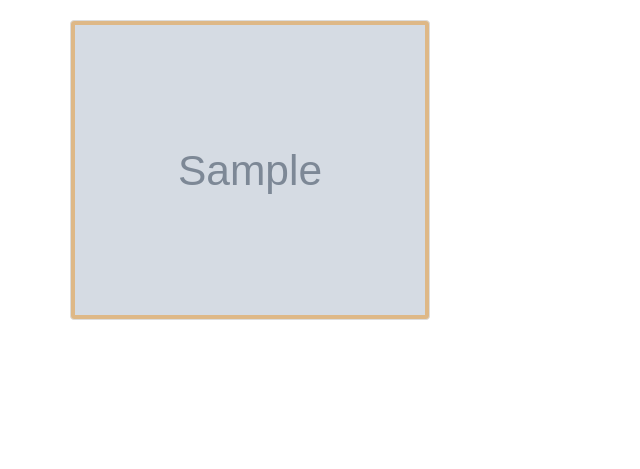
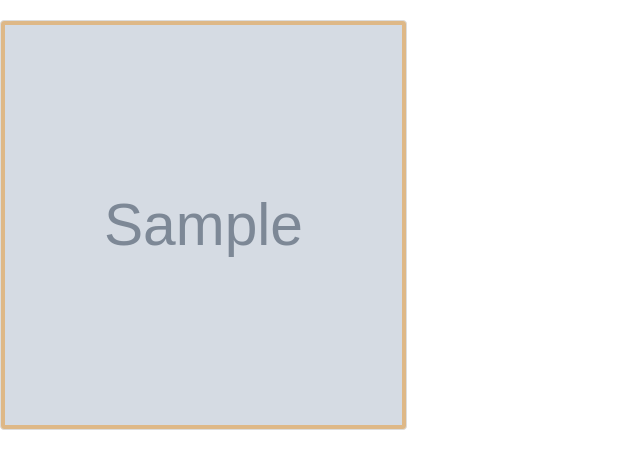
Before and after one commit to billowbashir/Galleria, a Django app: template gallery/templates/welcome.html in a window 1280 px wide. Shown: the part 52-521 px from the top of the page, without its empty margins (0-640 px from the left). Run offline with Django 3.2, Linux system fonts and the light colour scheme; the template is opened without the code that fills it: most values are stand-ins (such as "Sample title", 1, 10 or a date in 2020); grey boxes marked "Sample" are stand-in pictures; some libraries are stand-ins or nearby versions.

Commit message:
update models

```diff
--- a/gallery/templates/welcome.html
+++ b/gallery/templates/welcome.html
@@ -1,59 +1,65 @@
-{%extends 'base.html'%}
-
-{% block content %}
-{{block.super}}
-
-<div class="container">
-
-  <!-- Trigger the modal with a button -->
-  <div type="button"  data-toggle="modal" data-target="#myModal">
-    <div class="row ">
-      {%for image in images%}
-
-        <!--Display images  -->
-       <div class="col-xs-4 col-sm-4 col-md-4 col-lg-4 ">
-         <img class="image img-thumbnail"src="{{image.image.url}}"  alt="Image">
-       </div>
+{%extends 'base.html'%} {% block content %} {{block.super}}
 
 
-      {%endfor%}
-        </div>
-  </div>
-  <!-- Modal -->
-  {%for modal in modals%}
-  <div class="modal fade" id="myModal" role="dialog">
-    <div class="modal-dialog">
+<div class="row">
+  {% for image in images %}
+  <div class="col-md-4">
+    <div class="image-container">
+      <a class="img-thumbnail" href="{{image.image}}" data-image-id="{{image.id}}" data-toggle="modal" data-target="#{{image.id}}">
+                    <img src="{{ image.image.url }}" alt="Image" id="img{{image.id}}" class="img-responsive" alt="image" style="height:400px; width: 400px;">
+                </a>
+    </div>
 
-      <!-- Modal content-->
-      <div class="modal-content">
-        <div class="modal-header">
-          <button type="button" class="close" data-dismiss="modal">fungua</button>
-          <h4 class="modal-title">Modal Header</h4>
-        </div>
+    <div  class="modal fade" id="{{image.id}}">
+      <div class="modal-dialog modal-dialog-centered" style="max-width: 100px;" role="document">
+        <div class="modal-content">
+          <div class="card" style="width:400px">
+            <div class="row">
+              <div class="col-md-6 col-sm-6">
+                <h4 class="card-title">{{ image.image_name }}</h4>
+              </div>
 
-        <div class="modal-body">
-           <img  src="{{modal.image.url}}"  alt="Image">
-        </div>
 
-        <div class="modal-footer">
-          <button type="button" class="btn btn-default" data-dismiss="modal">Close</button>
+
+            </div>
+
+            <img class="card-img-top" src="{{ image.image.url }}" alt="Card image" style="width:100%" id="{{ image.image.url }}">
+            <div style="width:100%" class="card-body">
+
+              <p style="font-family: 'Lato', serif" class="card-text">description : {{image.description }}</p>
+              <p>{{ image.location }}</p>
+              <form>
+                <input type="text" id="copy" value="http:127.0.0.1:8000{{image.image.url}}">
+
+              </form>
+              <button style="border: 5px black;" type="button" class="btn btn-outline-success" onclick="myFunction()">Copy Link</button>
+              <button type="button" class="btn btn-outline-danger" data-dismiss="modal">Close</button>
+
+            </div>
+
+          </div>
         </div>
       </div>
-
     </div>
   </div>
-{%endfor%}
+  {% endfor %}
+</div>
 </div>
 <style>
-.image{
-  height: 300px;
-  width: 100%;
-  background-color: BurlyWood ;
+.img-thumbnail{
+  background-color: burlywood;
 }
-.modal-body{
-  height: 500px;
-  width: 500px;
-}
+
 </style>
 
+<script>
+  function myFunction() {
+    var text = document.getElementById("copy");
+    text.select();
+    document.execCommand("copy");
+
+    var tooltip = document.getElementById("myTooltip");
+    alert("Copied succesfully " );
+  }
+</script>
 {% endblock %}
--- a/requirements.txt
+++ b/requirements.txt
@@ -1,2 +1,5 @@
 Django==1.11
+django-bootstrap3==11.0.0
+Pillow==5.2.0
+psycopg2==2.7.5
 pytz==2018.5
```
